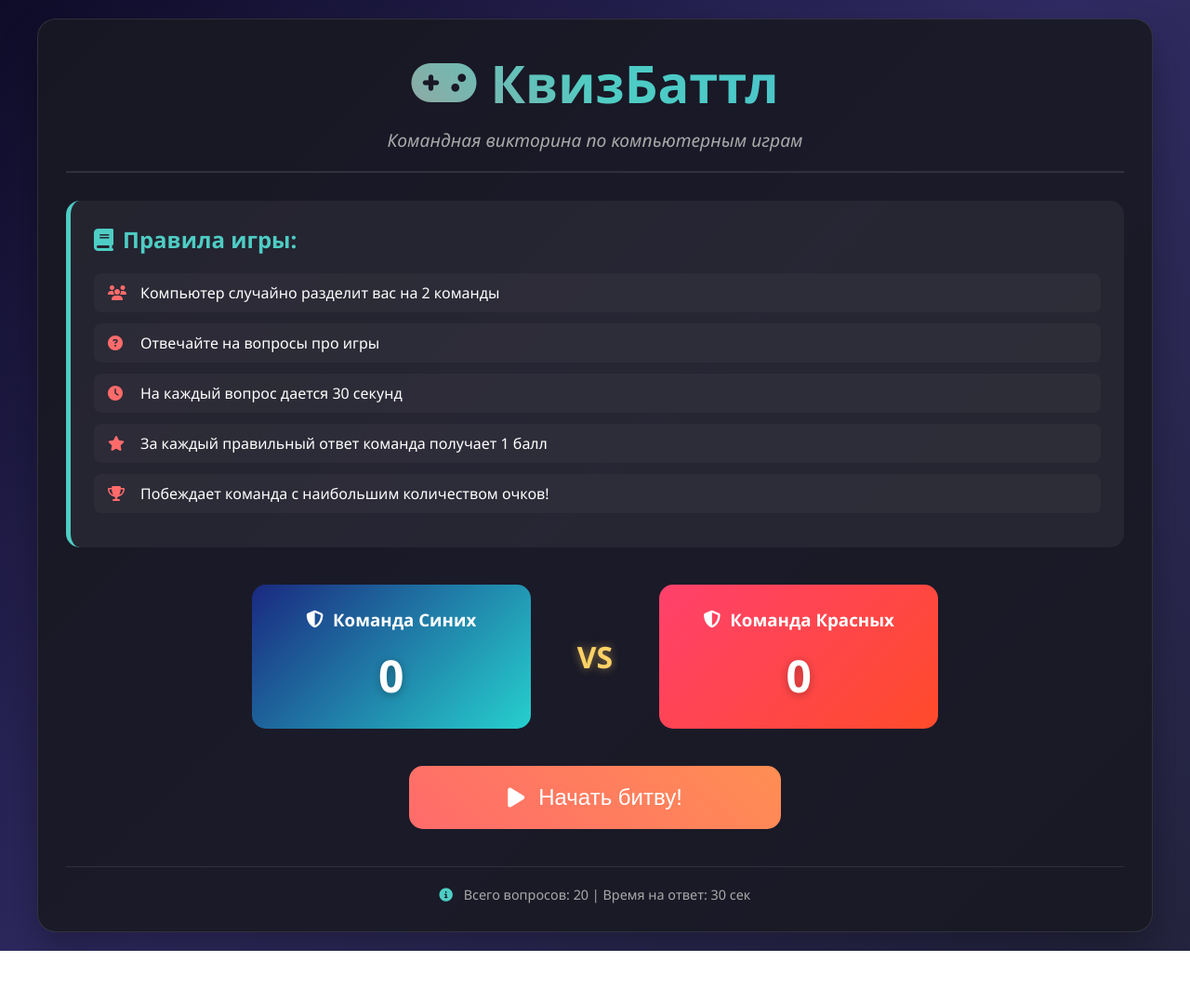
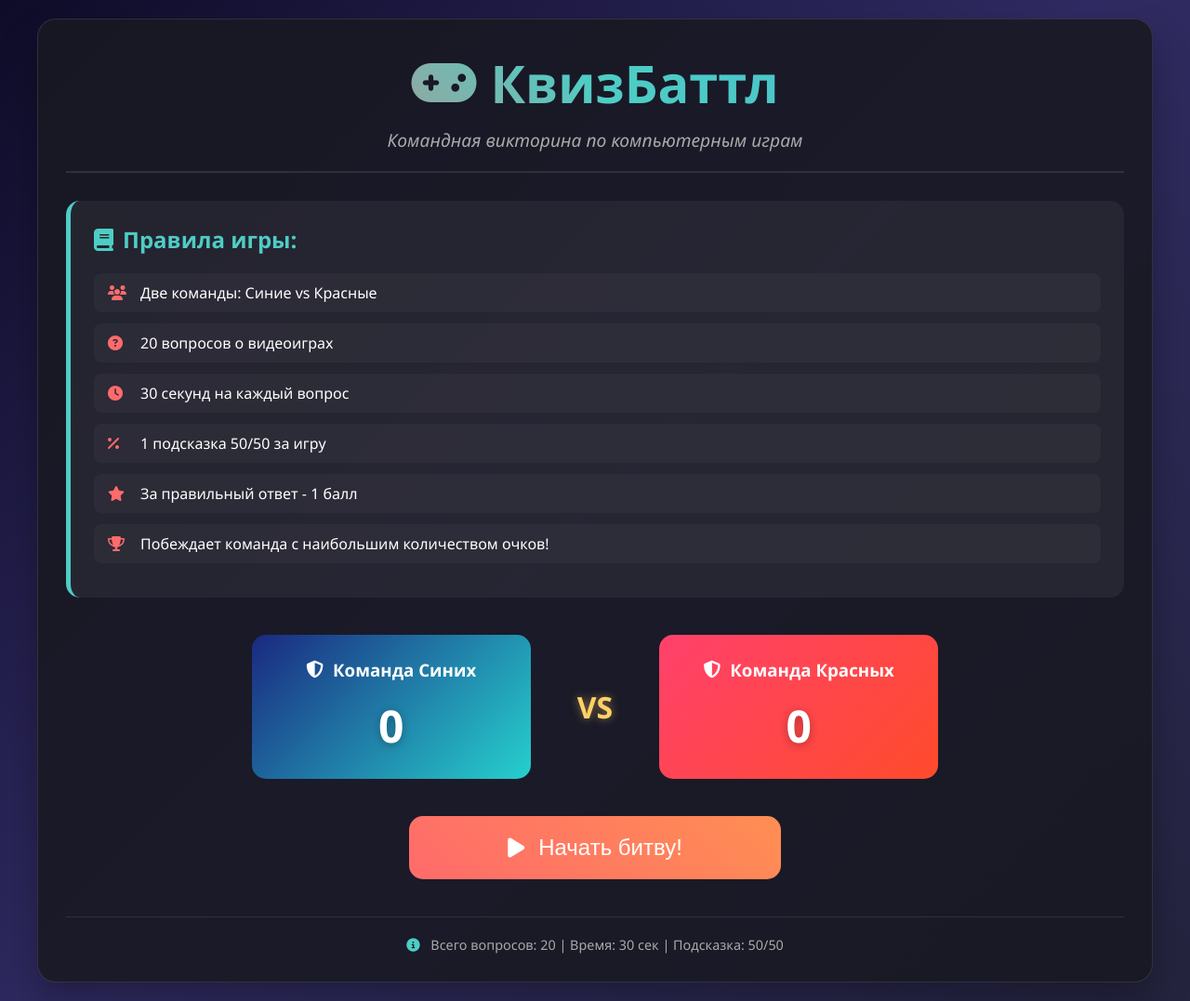
Before and after one commit to Kiril-create/project, a plain HTML site: page index.html in a window 1280 px wide. Shown: the whole page at 93% size. Before the commit the page ends 1023 px from the top, so only its background shows below. Drawn offline with Linux system fonts and the light colour scheme.

Commit message:
Update index.html

```diff
--- a/index.html
+++ b/index.html
@@ -18,10 +18,11 @@
             <div class="rules">
                 <h2><i class="fas fa-book"></i> Правила игры:</h2>
                 <ul>
-                    <li><i class="fas fa-users"></i> Компьютер случайно разделит вас на 2 команды</li>
-                    <li><i class="fas fa-question-circle"></i> Отвечайте на вопросы про игры</li>
-                    <li><i class="fas fa-clock"></i> На каждый вопрос дается 30 секунд</li>
-                    <li><i class="fas fa-star"></i> За каждый правильный ответ команда получает 1 балл</li>
+                    <li><i class="fas fa-users"></i> Две команды: Синие vs Красные</li>
+                    <li><i class="fas fa-question-circle"></i> 20 вопросов о видеоиграх</li>
+                    <li><i class="fas fa-clock"></i> 30 секунд на каждый вопрос</li>
+                    <li><i class="fas fa-percentage"></i> 1 подсказка 50/50 за игру</li>
+                    <li><i class="fas fa-star"></i> За правильный ответ - 1 балл</li>
                     <li><i class="fas fa-trophy"></i> Побеждает команда с наибольшим количеством очков!</li>
                 </ul>
             </div>
@@ -44,13 +45,12 @@
         </main>
 
         <footer class="game-footer">
-            <p><i class="fas fa-info-circle"></i> Всего вопросов: 20 | Время на ответ: 30 сек</p>
+            <p><i class="fas fa-info-circle"></i> Всего вопросов: 20 | Время: 30 сек | Подсказка: 50/50</p>
         </footer>
     </div>
 
     <script>
         function startGame() {
-            // Переходим на страницу игры
             window.location.href = 'game.html';
         }
     </script>
```
